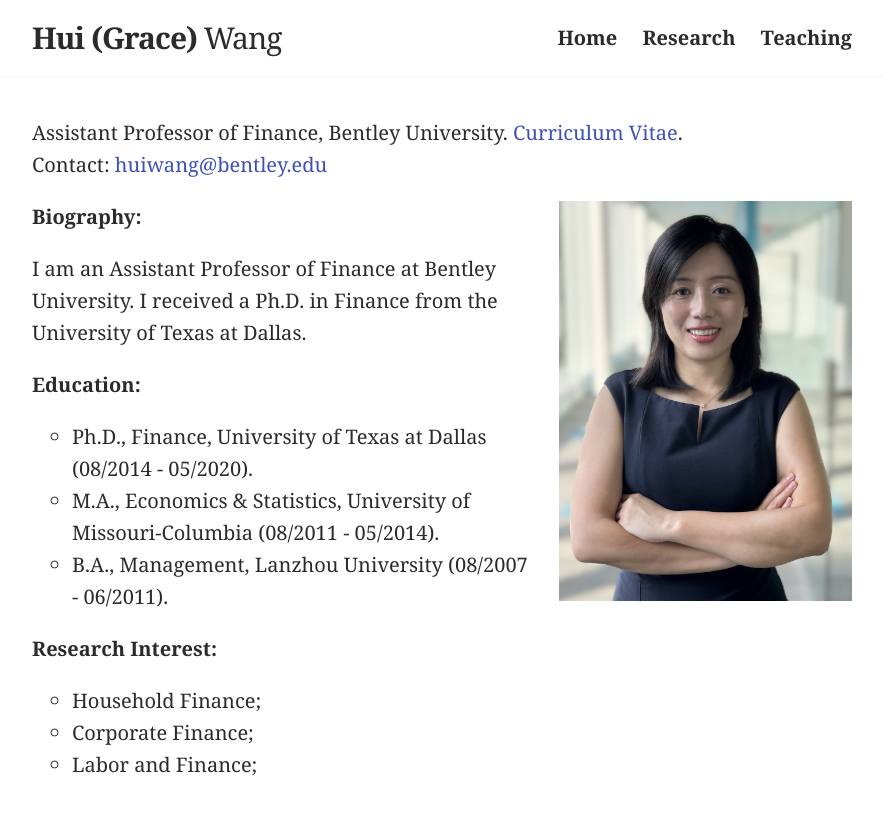
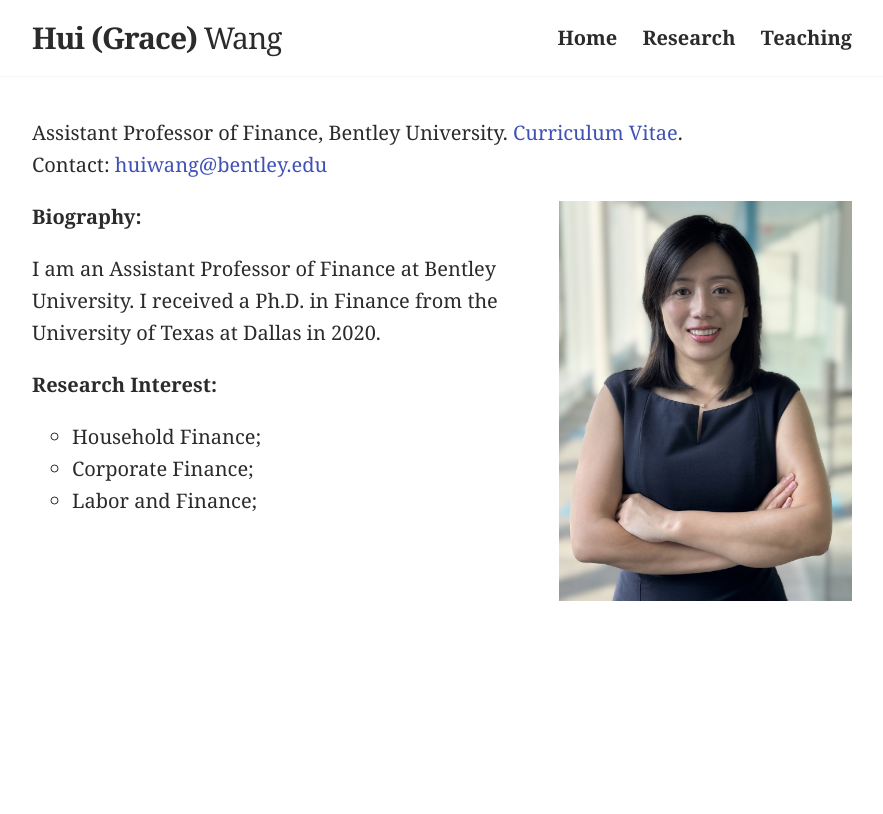
Before and after one commit to huigracewang/homepage, a Jekyll site: the page built from index.md, in a window 1280 px wide. Shown: the top 814 px of the page, without its empty margins (198-1081 px from the left). Built offline with Jekyll 4.4.1, drawn with Linux system fonts in a browser that asks for light colours.

Commit message:
Update index.md

```diff
--- a/index.md
+++ b/index.md
@@ -6,14 +6,7 @@ profile_picture:
 ---
 <strong style="color:#2b2b2b">Biography:</strong>
 
-I am an Assistant Professor of Finance at Bentley University. I received a Ph.D. in Finance from the University of Texas at Dallas.
-
-<strong style="color:#2b2b2b">Education:</strong>
-<ul>
-<li style="list-style-type:circle;font-size:20px">Ph.D., Finance, University of Texas at Dallas (08/2014 - 05/2020).</li>
-<li style="list-style-type:circle;font-size:20px">M.A., Economics & Statistics, University of Missouri-Columbia (08/2011 - 05/2014).</li>
-<li style="list-style-type:circle;font-size:20px">B.A., Management, Lanzhou University (08/2007 - 06/2011).</li>
-</ul>
+I am an Assistant Professor of Finance at Bentley University. I received a Ph.D. in Finance from the University of Texas at Dallas in 2020.
 
 <strong style="color:#2b2b2b">Research Interest:</strong>
 <ul>
```
